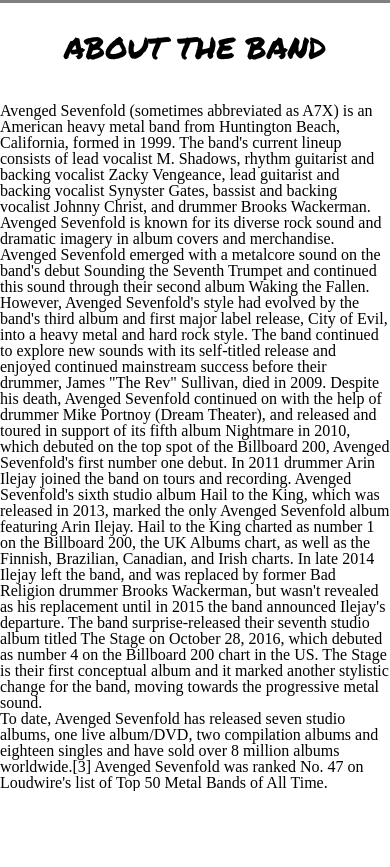
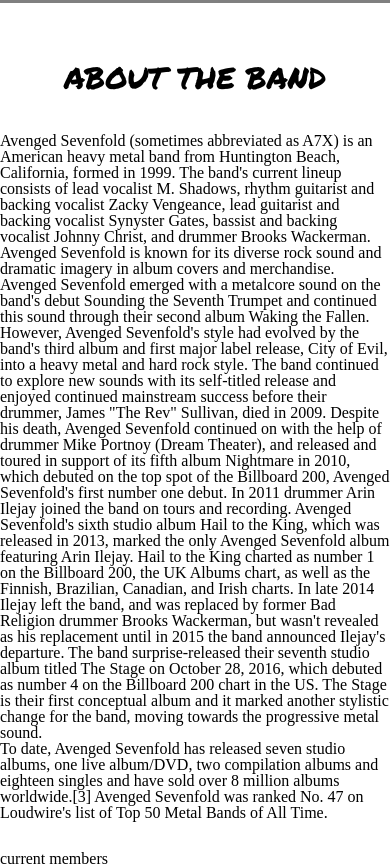
Before and after one commit to Sucharski90/Band-Site, a plain HTML site: page index.html in a window 390 px wide. Shown: the part 1568-2435 px from the top of the page. Before the commit the page ends 2359 px from the top, so only its background shows below. Drawn offline with Linux system fonts and the light colour scheme; a web font is replaced by a local one.

```diff
--- a/index.html
+++ b/index.html
@@ -66,7 +66,9 @@
                             To date, Avenged Sevenfold has released seven studio albums, one live album/DVD, two compilation albums and eighteen singles and have sold over 8 million albums worldwide.[3] Avenged Sevenfold was ranked No. 47 on Loudwire's list of Top 50 Metal Bands of All Time.</p>
                 </div>
 
-
+                <div class="members">
+                    <h1>current members</h1>
+                </div>
 
                 <footer>
                         <div>
--- a/styles.css
+++ b/styles.css
@@ -138,7 +138,11 @@
  .imgs img:hover {
     filter: grayscale(100%);
  }
-
+.history {
+    padding-top: 30px;
+    padding-bottom: 30px;
+    /* max-width: 760px; */
+}
  .history h1 {
      text-transform: uppercase;
      font-family: 'Permanent Marker', cursive;
```
